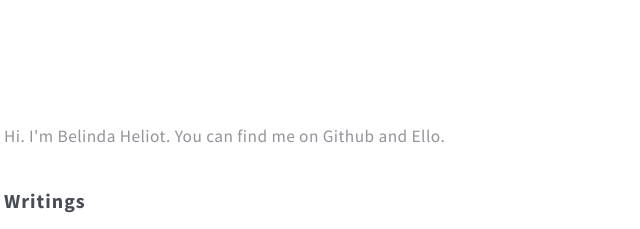
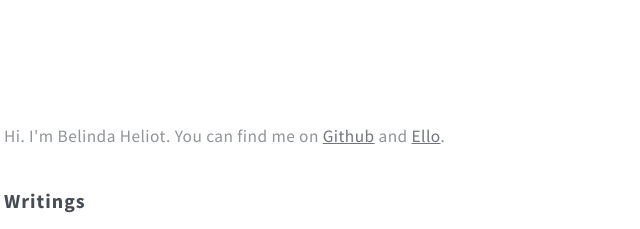
Before and after one commit to bheliot/bheliot.github.io, a plain HTML site: page index.html in a window 1280 px wide. Shown: the top 229 px of the page, 36-676 px from the left. Drawn offline with Linux system fonts and the light colour scheme.

Commit message:
Added links

```diff
--- a/index.html
+++ b/index.html
@@ -34,7 +34,7 @@
 					<!-- Content -->
 						<div id="content">
 							<article class="box post">
-								<p>Hi. I'm Belinda Heliot. You can find me on Github and Ello.</p>
+								<p>Hi. I'm Belinda Heliot. You can find me on <a href="https://github.com/bheliot">Github</a> and <a href="https://ello.co/bheliot">Ello</a>.</p>
 								<h2>Writings</h2>
 								<p>A selection of things I wrote for the Emerging Media & Communication program at the University of Texas at Dallas.</p>
 								<h3><a href="http://craftcvltvre.wordpress.com/">CraftCvltvre</a></h3>
```
